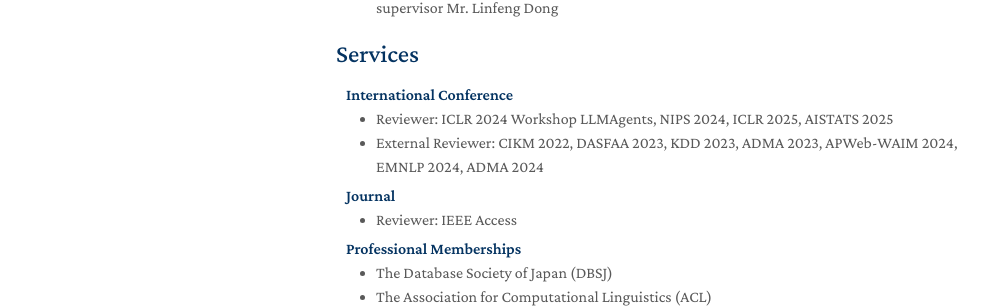
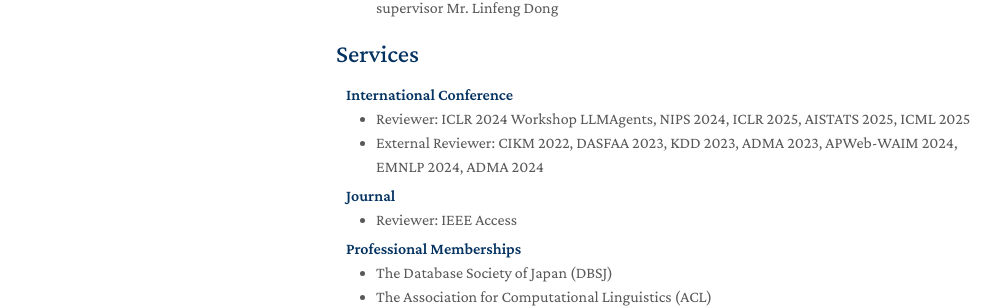
Before and after one commit to wuzengqing001225/wuzengqing001225.github.io, a Jekyll site: the page built from index.md, in a window 1280 px wide and 900 px high, scrolled down 1981 px. Shown: the part 512-820 px from the top of the window, without its empty margins (134-1139 px from the left). Built offline with Jekyll 4.4.1, drawn with Linux system fonts in a browser that asks for light colours; nearby versions of some CDN libraries; a style sheet for code colours, icons or effects is not loaded; our own code applies the rules of GitHub Pages for plain Markdown files.

Commit message:
Update services.md

```diff
--- a/_includes/services.md
+++ b/_includes/services.md
@@ -6,7 +6,7 @@
 <!--   <li><a href="http://cvpr2023.thecvf.com/"><autocolor>IEEE/CVF Conference on Computer Vision and Pattern Recognition (CVPR) 2021-2023</autocolor></a></li>
   <li><a href="http://iccv2021.thecvf.com/"><autocolor>IEEE/CVF International Conference on Computer Vision (ICCV) 2021</autocolor></a></li>
   <li><a href="https://eccv2022.ecva.net/"><autocolor>European Conference on Computer Vision (ECCV) 2022</autocolor></a></li> -->
-  <li>Reviewer: ICLR 2024 Workshop LLMAgents, NIPS 2024, ICLR 2025, AISTATS 2025</li>
+  <li>Reviewer: ICLR 2024 Workshop LLMAgents, NIPS 2024, ICLR 2025, AISTATS 2025, ICML 2025</li>
   <li>External Reviewer: CIKM 2022, DASFAA 2023, KDD 2023, ADMA 2023, APWeb-WAIM 2024, EMNLP 2024, ADMA 2024</li>
 </ul>
 
```
